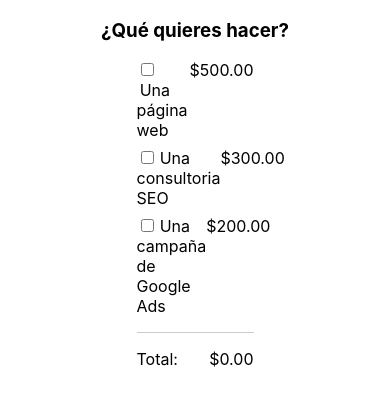
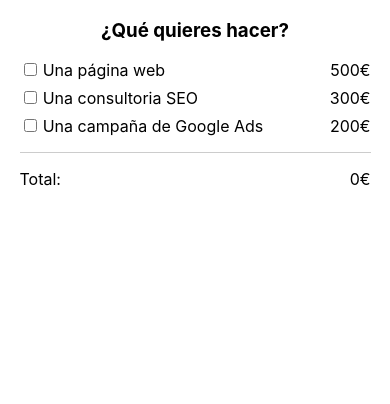
Before and after one commit to XaviOli/presupuesto-app, a React (Create React App) app: page / in a window 390 px wide. Shown: the top 404 px of the page. Built offline with nearby package versions, Linux system fonts and the light colour scheme.

Commit message:
Currency euros

```diff
--- a/src/App.css
+++ b/src/App.css
@@ -52,7 +52,7 @@
 }
 
 @media screen and (max-width: 600px) {
-  .toppings-list,
+  .services-list,
   .total {
     width: 90%;
   }
--- a/src/App.js
+++ b/src/App.js
@@ -3,7 +3,7 @@
 import { services } from "./utils/services.js";
 import './App.css';
 
-const getFormattedPrice = (price) => `$${price.toFixed(2)}`;
+const getFormattedPrice = (price) => `${price.toFixed(0)}€`;
 
   function App() {
   const [checkedState, setCheckedState] = useState(
```
